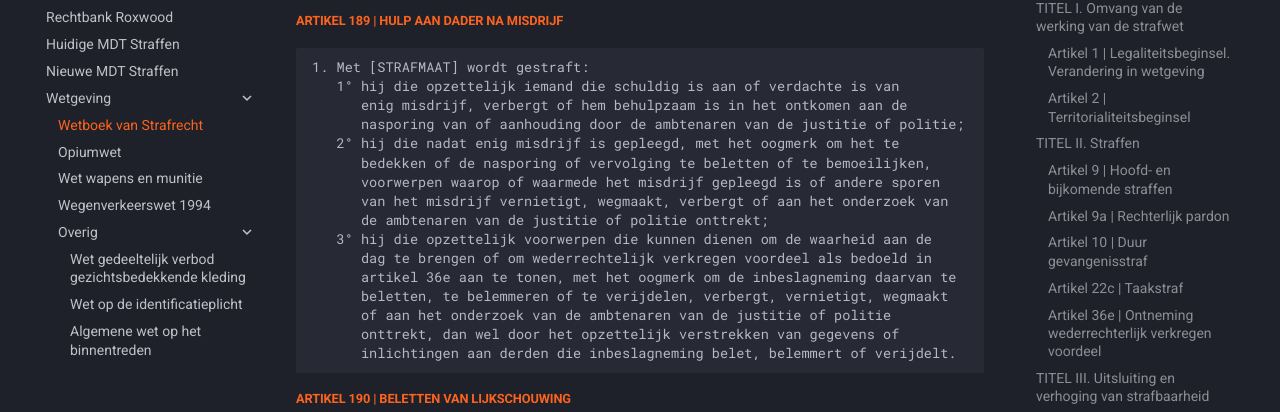
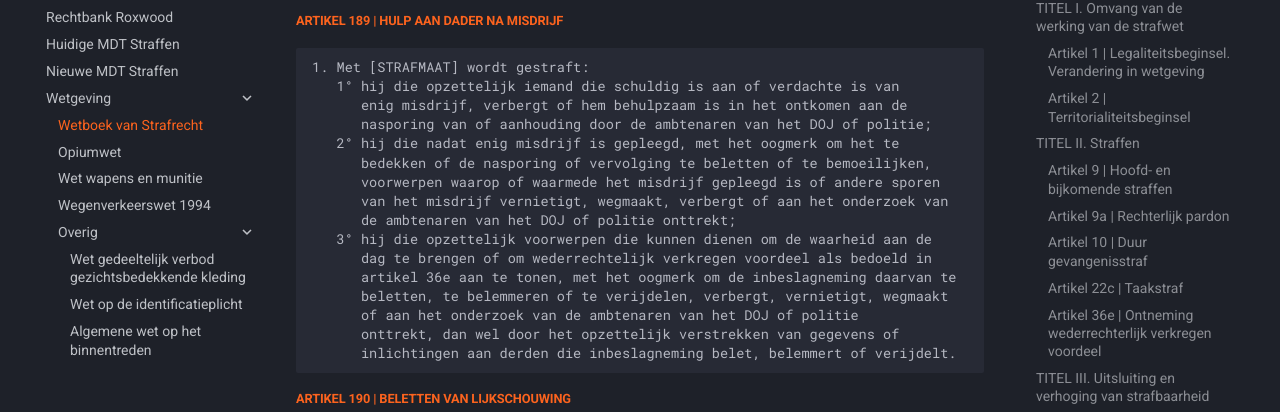
Before and after one commit to NLDenny/wetboek, an MkDocs documentation site: the page built from docs/sr.md, in a window 1280 px wide and 900 px high, scrolled down 9158 px. Shown: the part 145-557 px from the top of the window. Built offline with MkDocs 1.6.1 and Material for MkDocs 9.7.7, drawn with Linux system fonts in a browser that asks for light colours.

Commit message:
Update sr.md

````diff
--- a/docs/sr.md
+++ b/docs/sr.md
@@ -619,17 +619,17 @@ wetende dat het niet gepleegd is, wordt gestraft met [STRAFMAAT].
 1. Met [STRAFMAAT] wordt gestraft:
    1° hij die opzettelijk iemand die schuldig is aan of verdachte is van
       enig misdrijf, verbergt of hem behulpzaam is in het ontkomen aan de
-      nasporing van of aanhouding door de ambtenaren van de justitie of politie;
+      nasporing van of aanhouding door de ambtenaren van het DOJ of politie;
    2° hij die nadat enig misdrijf is gepleegd, met het oogmerk om het te
       bedekken of de nasporing of vervolging te beletten of te bemoeilijken,
       voorwerpen waarop of waarmede het misdrijf gepleegd is of andere sporen
       van het misdrijf vernietigt, wegmaakt, verbergt of aan het onderzoek van
-      de ambtenaren van de justitie of politie onttrekt;
+      de ambtenaren van het DOJ of politie onttrekt;
    3° hij die opzettelijk voorwerpen die kunnen dienen om de waarheid aan de
       dag te brengen of om wederrechtelijk verkregen voordeel als bedoeld in
       artikel 36e aan te tonen, met het oogmerk om de inbeslagneming daarvan te
       beletten, te belemmeren of te verijdelen, verbergt, vernietigt, wegmaakt
-      of aan het onderzoek van de ambtenaren van de justitie of politie
+      of aan het onderzoek van de ambtenaren van het DOJ of politie
       onttrekt, dan wel door het opzettelijk verstrekken van gegevens of
       inlichtingen aan derden die inbeslagneming belet, belemmert of verijdelt.
 ```
````
